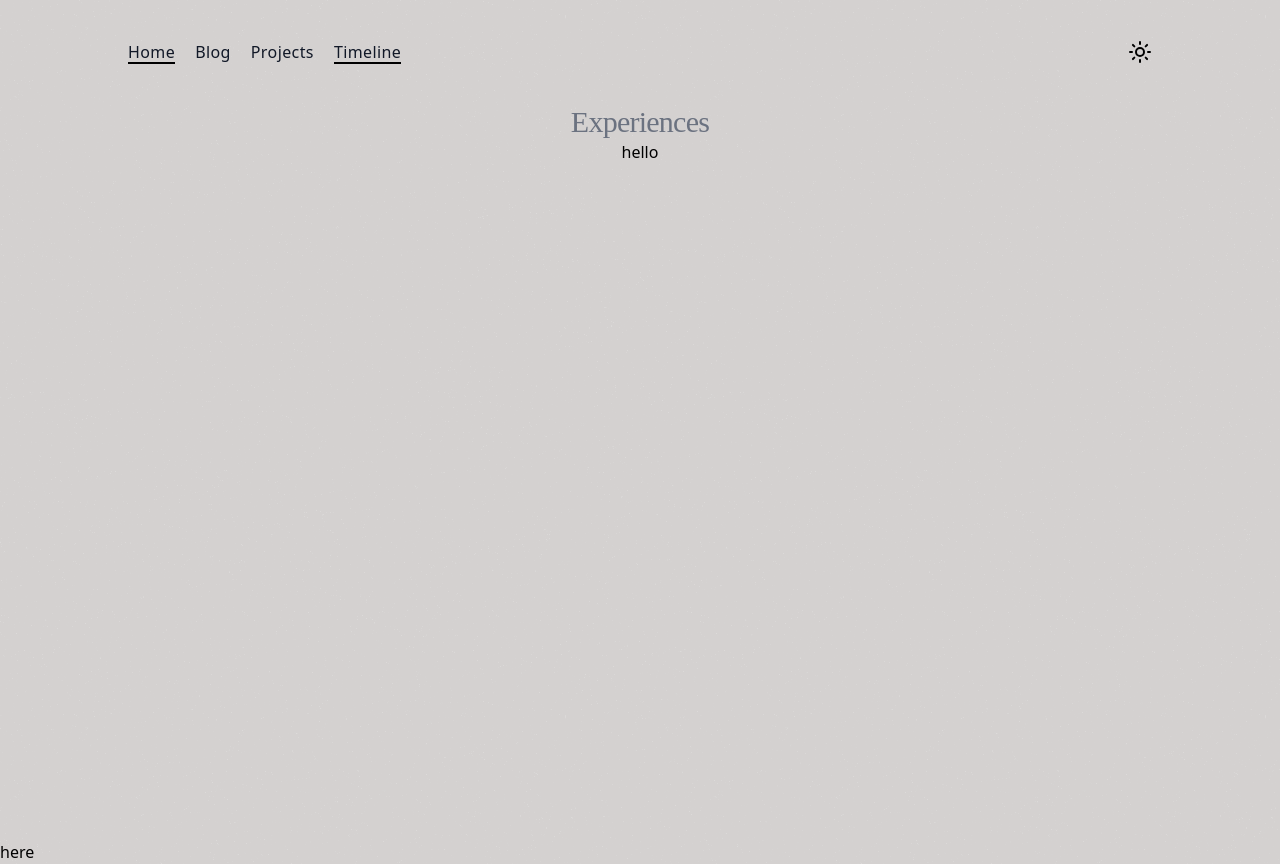
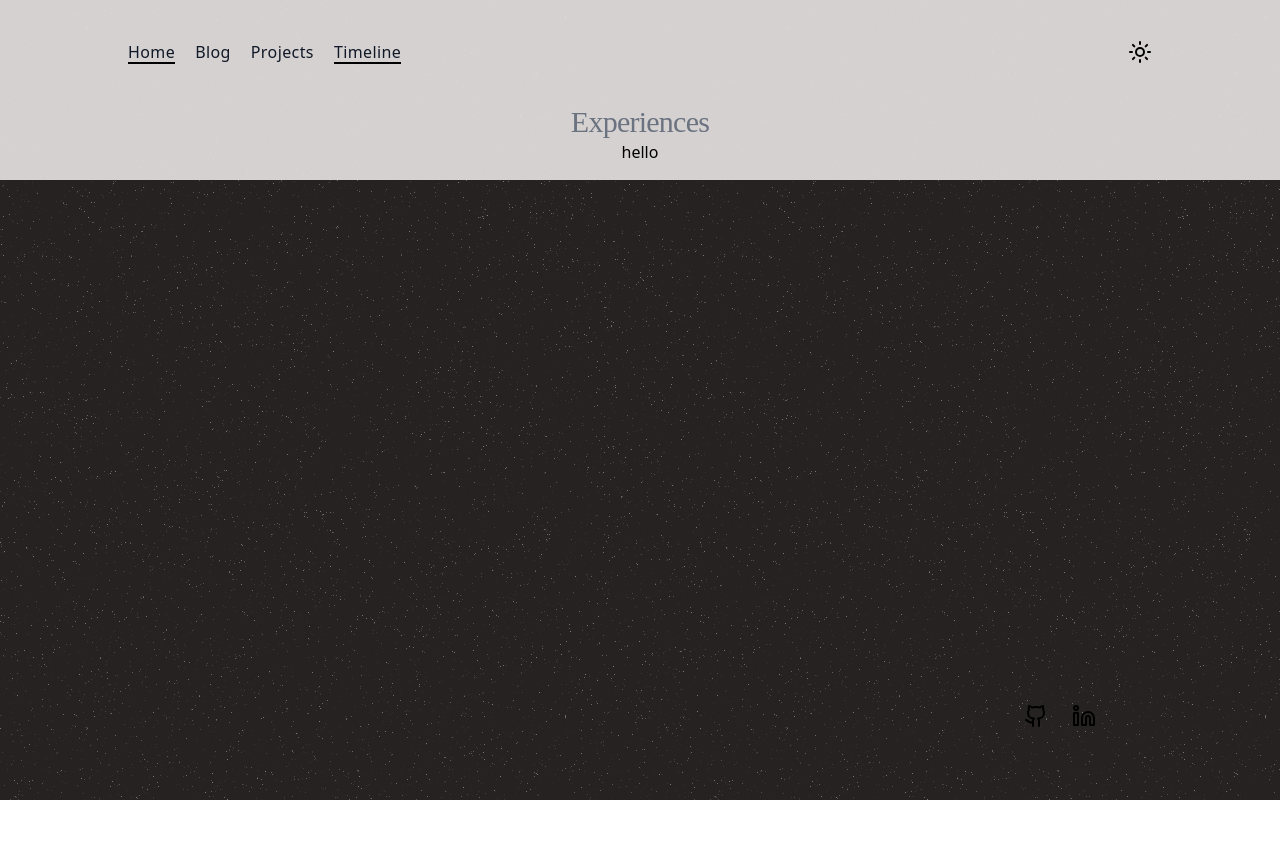
Before and after one commit to TusharIbtekar/portfolio, a Next.js app: page /timeline in a window 1280 px wide. After the commit the page ends 800 px from the top, so only its background shows below. Built offline with nearby package versions, Linux system fonts and the light colour scheme.

Commit message:
feat: move github and linkedin to footer

```diff
--- a/src/components/Footer/Footer.component.tsx
+++ b/src/components/Footer/Footer.component.tsx
@@ -1,3 +1,18 @@
+import { ACTIONS } from "@/lib";
+import Link from "next/link";
+
 export default function Footer() {
-  return <div>here</div>;
+  return (
+    <div className="absolute flex flex-row bottom-12 right-40 w-auto">
+      {ACTIONS.map((action, index) => {
+        return (
+          action.slot === "footer" && (
+            <Link key={index} className="" href={action.href || "/"}>
+              <span className="px-12 dark:text-blue-400">{action.icon}</span>
+            </Link>
+          )
+        );
+      })}
+    </div>
+  );
 }
--- a/src/pages/index.tsx
+++ b/src/pages/index.tsx
@@ -36,7 +36,7 @@ export default function HomePage() {
           <div className="flex flex-col sm:flex-row items-center justify-center sm:space-x-4 space-y-4 sm:space-y-0 w-full mt-8 sm:mt-4">
             {ACTIONS.map((action, index) => {
               return (
-                action.slot !== "home" && (
+                action.slot === "nav" && (
                   <motion.div
                     className="w-full sm:w-auto"
                     key={index}
--- a/src/pages/timeline.tsx
+++ b/src/pages/timeline.tsx
@@ -4,7 +4,7 @@ import { Layout } from "@/layouts";
 export default function Timeline() {
   return (
     <Layout.Default>
-      <div className="flex flex-grow min-h-screen pt-16 mt-10 pb-12">
+      <div className="flex flex-grow pt-16 mt-10 pb-12">
         <div className="flex-grow flex flex-col items-center max-w-sm sm:max-w-2xl w-full mx-auto px-0 sm:px-16">
           <motion.h1
             className="font-kaisei text-gray-500 dark:text-white text-3xl sm:text-xl md:text-2xl lg:text-3xl tracking-tight"
```
